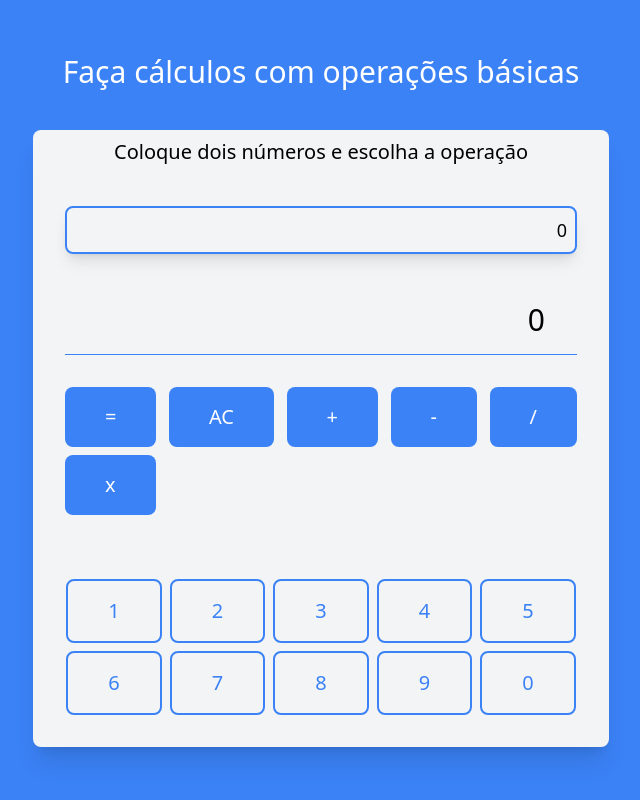
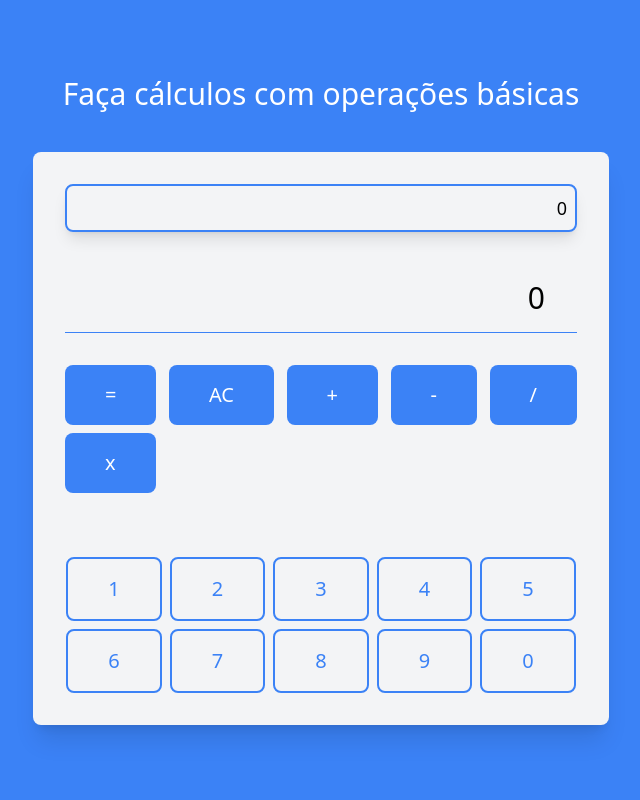
Before and after one commit to victorbr988/Calculadora-MVP, a React (Vite) app: page / in a window 1280 px wide. Shown: the whole page, without its empty margins (319-959 px from the left). Built offline with nearby package versions, Linux system fonts and the light colour scheme.

Commit message:
refactor: remove title

```diff
--- a/src/components/CardCalculator.jsx
+++ b/src/components/CardCalculator.jsx
@@ -9,7 +9,6 @@ export const CardCalculator = () => {
 
   return (
     <section className="bg-gray-100 max-w-xl shadow-xl rounded-lg">
-      <h1 className="text-center p-2 text-xl">Coloque dois números e escolha a operação</h1>
 
       <section className="sm:flex-row flex flex-col gap-4 p-8 justify-between">
         <p
```
